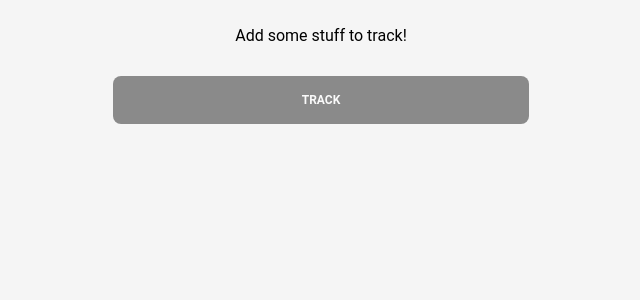
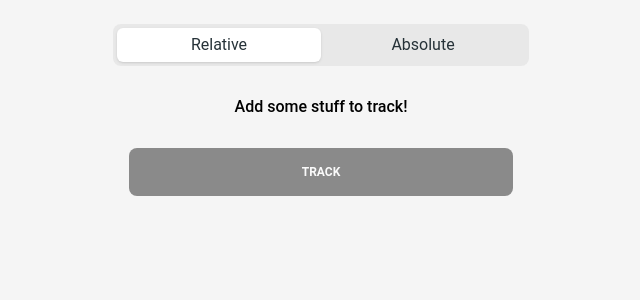
Before and after one commit to bjacobel/trackr, a Next.js app: page / in a window 1280 px wide. Shown: the top 300 px of the page, without its empty margins (319-959 px from the left). Built offline with nearby package versions, Linux system fonts and the light colour scheme.

Commit message:
Toggle control to switch between relative and absolute

```diff
--- /dev/null
+++ b/src/app/components/TabSwitcher.tsx
@@ -0,0 +1,41 @@
+import { FC, JSXElementConstructor, ReactElement, useMemo } from 'react';
+import { Tabs, TabsHeader, TabsBody, Tab, TabPanel } from '@material-tailwind/react';
+
+interface TabSwitcherProps {
+  children: ReactElement[];
+}
+
+export const TabSwitcher: FC<TabSwitcherProps> = ({ children }) => {
+  if (!Array.isArray(children) || !children.length) {
+    throw new Error('TabSwitcher children must be a populated array');
+  }
+
+  // @ts-expect-error 2339
+  const tabs = useMemo(() => children.map(child => ({ name: child.type.name, component: child })), [children]);
+
+  return (
+    <Tabs value={tabs[0].name} className="w-full mt-3">
+      <TabsHeader
+        className="bg-gray-300"
+        indicatorProps={{
+          className: '!bg-slate-300',
+        }}
+      >
+        {tabs.map(({ name }) => (
+          <Tab key={name} value={name}>
+            <div className="flex items-center gap-2">{name}</div>
+          </Tab>
+        ))}
+      </TabsHeader>
+      <TabsBody>
+        {tabs.map(({ name, component }) => (
+          <TabPanel key={name} value={name}>
+            {component}
+          </TabPanel>
+        ))}
+      </TabsBody>
+    </Tabs>
+  );
+};
+
+export default TabSwitcher;
--- /dev/null
+++ b/src/app/containers/Absolute.tsx
@@ -0,0 +1,5 @@
+const Absolute = () => {
+  return null;
+};
+
+export default Absolute;
--- /dev/null
+++ b/src/app/containers/Relative.tsx
@@ -0,0 +1,41 @@
+import { useReducer, useState } from 'react';
+import { experimental_useFormStatus as useFormStatus } from 'react-dom';
+
+import { TRACKR_RELATIVE_CATS, HAS_RELATIVE_CATS } from '@/constants';
+import Submit from '@/app/components/Submit';
+import Slider from '@/app/components/Slider';
+import trackrRelativeReducer, { initialState } from '@/data/trackrRelativeReducer';
+import { createTrackrDatapoints } from '@/data/opentsdb';
+
+const Relative = () => {
+  const [state, dispatch] = useReducer(trackrRelativeReducer, initialState);
+  const [resultMessage, setResultMessage] = useState('');
+  const { pending } = useFormStatus();
+
+  const submit = async () => {
+    const tsdbResult = await createTrackrDatapoints(state);
+    dispatch({ type: 'clear' });
+    setResultMessage(tsdbResult.error || tsdbResult.response || 'Tracked!');
+  };
+  return (
+    <>
+      <form className="w-full mt-3 font-medium text-black" action={submit}>
+        {!HAS_RELATIVE_CATS && <p className="w-full mb-5 text-center">Add some stuff to track!</p>}
+        {TRACKR_RELATIVE_CATS.map(category =>
+          category.length ? (
+            <Slider
+              key={category}
+              category={category}
+              value={state[category]!}
+              setFn={(value: number) => dispatch({ type: 'set', category: category, value })}
+            />
+          ) : null,
+        )}
+        <Submit className="mt-7" disabled={!HAS_RELATIVE_CATS} pending={pending} />
+      </form>
+      <p className="mt-6">{resultMessage}</p>
+    </>
+  );
+};
+
+export default Relative;
--- a/src/app/page.tsx
+++ b/src/app/page.tsx
@@ -1,45 +1,19 @@
 'use client';
 
-import { useReducer, useState } from 'react';
-import { experimental_useFormStatus as useFormStatus } from 'react-dom';
-
-import { TRACKR_CATS, HAS_CATS } from '@/constants';
-import Submit from '@/app/Submit';
-import Slider from '@/app/Slider';
-import trackrReducer, { initialState } from '@/data/trackrReducer';
-import { createTrackrDatapoints } from '@/data/opentsdb';
-import { PWALifeCycle } from '@/app/PwaUpdater';
+import { PWALifeCycle } from '@/app/containers/PwaUpdater';
+import TabSwitcher from './components/TabSwitcher';
+import Relative from './containers/Relative';
+import Absolute from './containers/Absolute';
 
 export default function Home() {
-  const [state, dispatch] = useReducer(trackrReducer, initialState);
-  const [resultMessage, setResultMessage] = useState('');
-  const { pending } = useFormStatus();
-
-  const submit = async () => {
-    const tsdbResult = await createTrackrDatapoints(state);
-    dispatch({ type: 'clear' });
-    setResultMessage(tsdbResult.error || tsdbResult.response || 'Tracked!');
-  };
-
   return (
     <main className="h-screen bg-gray-100 font-sans leading-normal tracking-normal">
       <div className="w-full md:max-w-md mx-auto flex flex-wrap items-center justify-between py-3 px-4">
         <PWALifeCycle />
-        <form className="w-full mt-3" action={submit}>
-          {!HAS_CATS && <p className="w-full mb-5 text-center">Add some stuff to track!</p>}
-          {TRACKR_CATS.map(category =>
-            category.length ? (
-              <Slider
-                key={category}
-                category={category}
-                value={state[category]!}
-                setFn={(value: number) => dispatch({ type: 'set', category: category, value })}
-              />
-            ) : null,
-          )}
-          <Submit className="mt-7" disabled={!HAS_CATS} pending={pending} />
-        </form>
-        <p className="mt-6">{resultMessage}</p>
+        <TabSwitcher>
+          <Relative />
+          <Absolute />
+        </TabSwitcher>
       </div>
     </main>
   );
--- a/src/constants.ts
+++ b/src/constants.ts
@@ -1,5 +1,5 @@
-export const TRACKR_CATS = (process.env.NEXT_PUBLIC_TRACKD_RELATIVE || '').split(',');
-export const HAS_CATS = !!TRACKR_CATS.length && !!TRACKR_CATS[0].length;
+export const TRACKR_RELATIVE_CATS = (process.env.NEXT_PUBLIC_TRACKD_RELATIVE || '').split(',');
+export const HAS_RELATIVE_CATS = !!TRACKR_RELATIVE_CATS.length && !!TRACKR_RELATIVE_CATS[0].length;
 export const OPENTSDB_HOST = process.env.OPENTSDB_HOST || 'localhost';
 export const OPENTSDB_PORT = process.env.OPENTSDB_PORT || 4242;
 export const PRODUCTION = process.env.NODE_ENV === 'production';
--- a/src/data/opentsdb.ts
+++ b/src/data/opentsdb.ts
@@ -1,7 +1,7 @@
 'use server';
 
 import { OPENTSDB_HOST, OPENTSDB_PORT, TRACKR_RELATIVE_METRIC } from '@/constants';
-import { TrackrState } from '@/data/trackrReducer';
+import { TrackrState } from '@/data/trackrRelativeReducer';
 
 const CONN_STR = `http://${OPENTSDB_HOST}:${OPENTSDB_PORT}/api/put`;
 
--- a/src/data/trackrReducer.ts
+++ b/src/data/trackrRelativeReducer.ts
@@ -1,4 +1,4 @@
-import { TRACKR_CATS } from '@/constants';
+import { TRACKR_RELATIVE_CATS } from '@/constants';
 
 interface TrackrAction {
   type: 'set' | 'clear';
@@ -10,10 +10,10 @@ export interface TrackrState {
   [category: string]: number;
 }
 
-export const initialState: TrackrState = TRACKR_CATS.reduce((prev, curr) => ({ ...prev, [curr]: '0' }), {});
+export const initialState: TrackrState = TRACKR_RELATIVE_CATS.reduce((prev, curr) => ({ ...prev, [curr]: '0' }), {});
 
 export default function trackrReducer(state: TrackrState, action: TrackrAction) {
-  if (action.category && !TRACKR_CATS.includes(action.category)) {
+  if (action.category && !TRACKR_RELATIVE_CATS.includes(action.category)) {
     return state;
   }
 
```
Also changed, not shown: src/app/components/Slider.tsx (renamed from src/app/Slider.tsx), src/app/components/Submit.tsx (renamed from src/app/Submit.tsx), src/app/containers/PwaUpdater.tsx (renamed from src/app/PwaUpdater.tsx).
